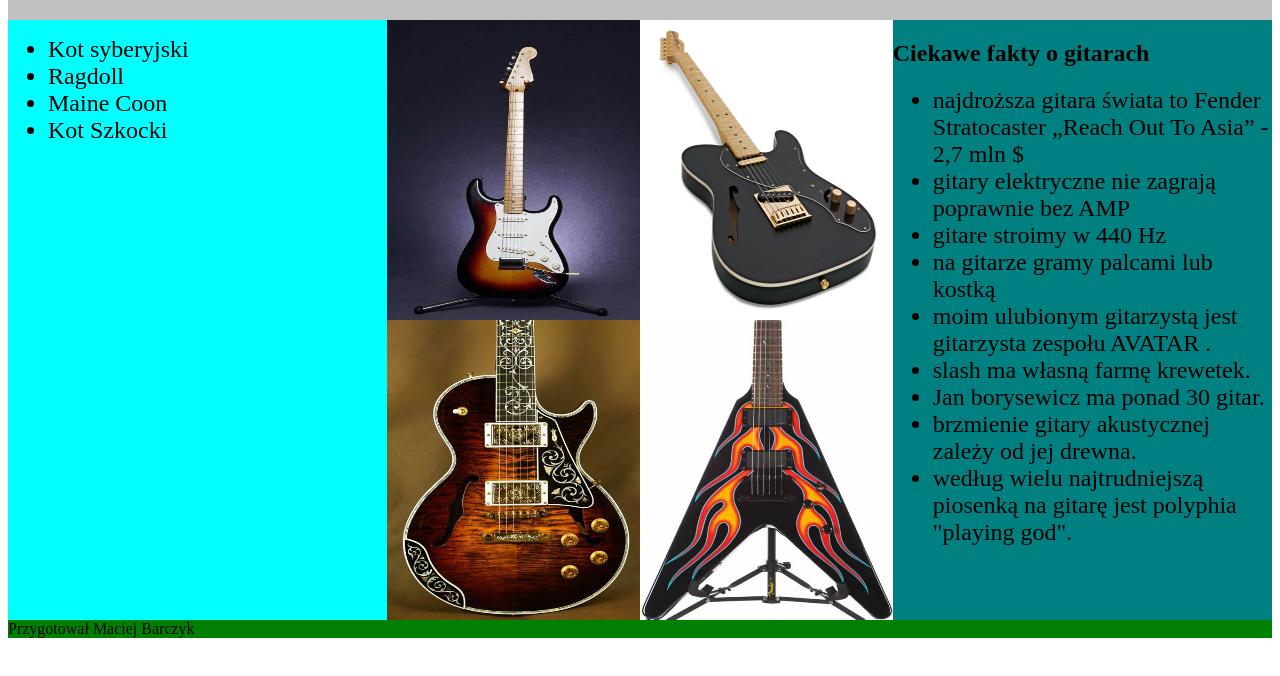
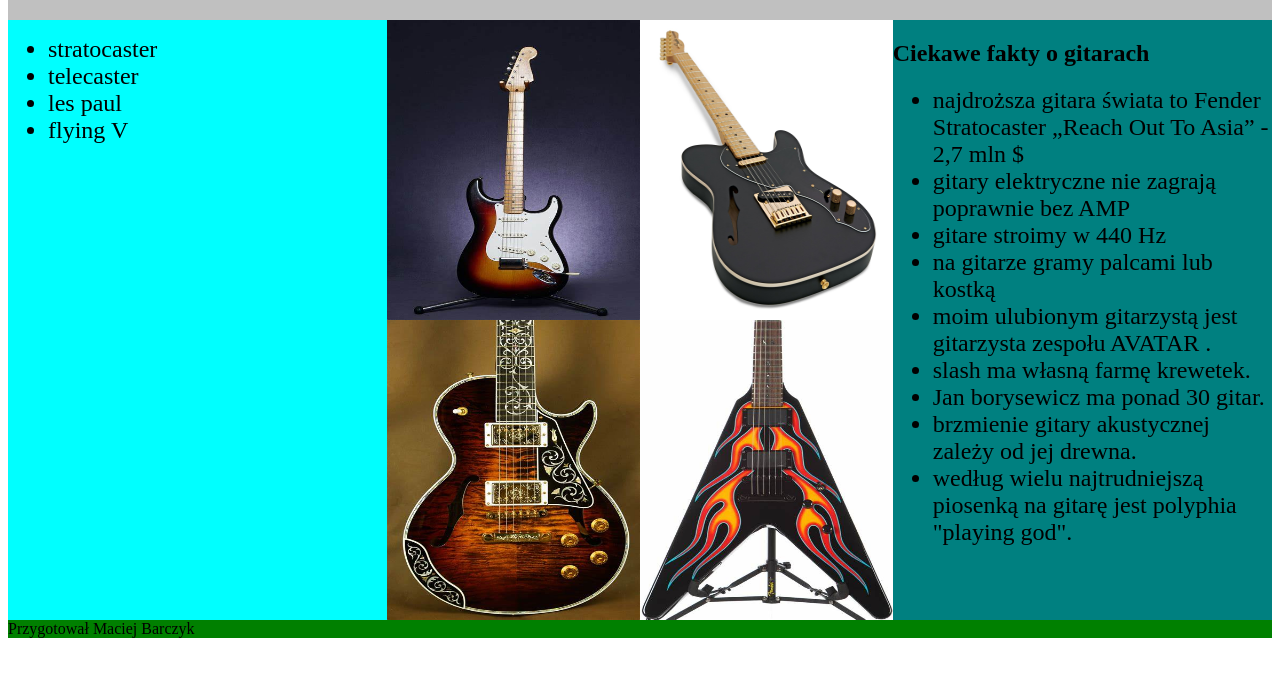
Before and after one commit to MaciejBarczyk1234/gitary, a plain HTML site: page index.html in a window 1280 px wide. Shown: the part 46-722 px from the top of the page. Drawn offline with Linux system fonts and the light colour scheme.

Commit message:
Update index.html

```diff
--- a/index.html
+++ b/index.html
@@ -4,7 +4,7 @@
 <head>
 <meta charset="UTF-8">
 <meta name="viewport" content="width=device-width, initial-scale=1.0">
-<title> Kotki </title>
+<title> Gitary </title>
 <style>
 header {
 background-color:silver;
@@ -56,10 +56,10 @@ font-size:1.5em;
 </header>
 <nav>
  <ul>
-        <li>Kot syberyjski</li>
-        <li>Ragdoll</li>
-        <li>Maine Coon</li>
-        <li>Kot Szkocki</li>
+        <li>stratocaster</li>
+        <li>telecaster</li>
+        <li>les paul</li>
+        <li>flying V</li>
 </ul>
 </nav>
 <main>
```
